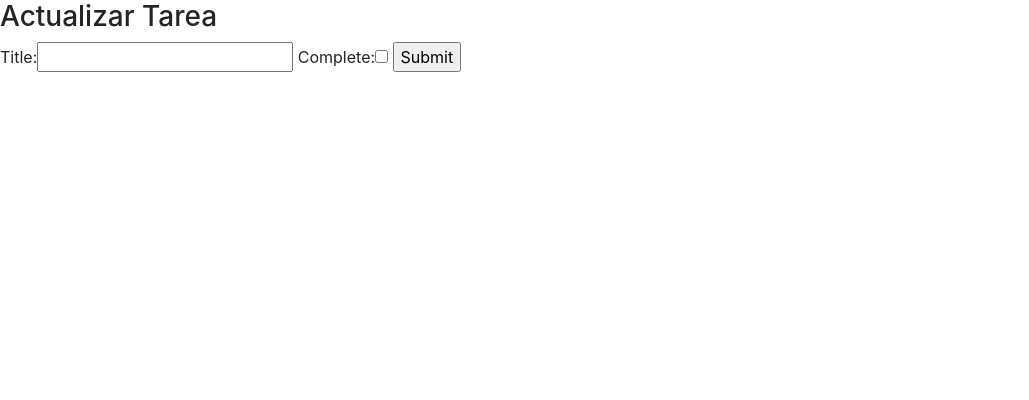
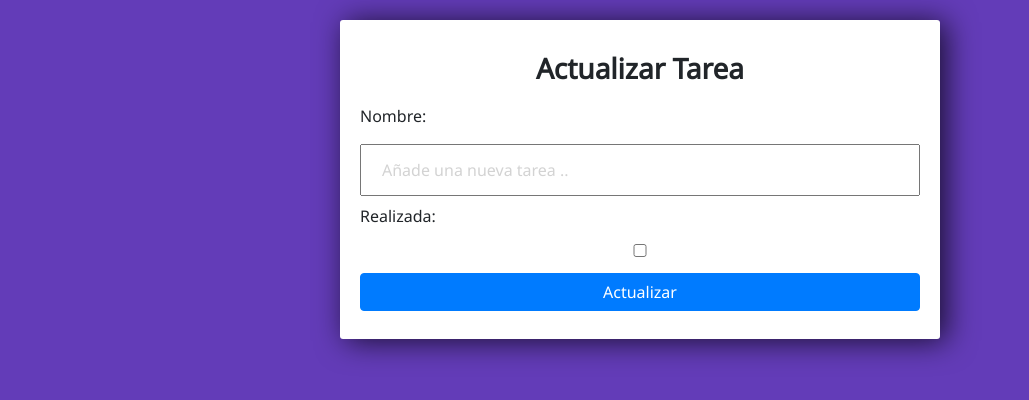
Before and after one commit to la2mpk/To-Do-App-Django, a Django app: template templates/tasks/update.html in a window 1280 px wide. Shown: the top 400 px of the page, without its empty margins (0-1029 px from the left). Run offline with Django 3.2, Linux system fonts and the light colour scheme; the template is opened without the code that fills it: values that come from a table or form of the project are taken from there, others are empty; some libraries are stand-ins or nearby versions.

Commit message:
ToDo App Django: Parte 2

```diff
--- a/tasks/forms.py
+++ b/tasks/forms.py
@@ -1,8 +1,10 @@
-from django.forms import ModelForm
+from django import forms
 from .models import Task
 
 
-class TaskForm(ModelForm):
+class TaskForm(forms.ModelForm):
+
+    nombre = forms.CharField(widget=forms.TextInput(attrs={'placeholder': 'Añade una nueva tarea ..'}))
 
     class Meta:
 
--- a/tasks/models.py
+++ b/tasks/models.py
@@ -2,9 +2,9 @@ from django.db import models
 
 
 class Task(models.Model):
-    title = models.CharField(max_length=200)
-    complete = models.BooleanField(default=False)
-    created = models.DateTimeField(auto_now_add=True)
+    nombre = models.CharField(max_length=200)
+    realizada = models.BooleanField(default=False)
+    creada = models.DateTimeField(auto_now_add=True)
 
     def __str__(self):
-        return self.title
+        return self.nombre
--- /dev/null
+++ b/tasks/static/polls/style.css
@@ -0,0 +1,42 @@
+body {
+    font-family: 'Noto Sans', sans-serif;
+    background-color: #633CB8;
+}
+
+h3 {
+    line-height: 2;
+}
+
+input {
+    width: 100%;
+    padding: 12px 20px;
+    margin: 8px 0;
+    box-sizing: border-box;
+}
+
+input::placeholder {
+    color: #d3d3d3;
+}
+
+.submit {
+    background-color: #6BA3E8;
+}
+
+.center-column {
+    width: 600px;
+    margin: 20px auto;
+    padding: 20px;
+    background-color: #fff;
+    border-radius: 3px;
+    box-shadow: 6px 2px 30px 0px rgba(0, 0, 0, 0.75);
+}
+
+.item-row {
+    background-color: #905abd;
+    margin: 10px;
+    padding: 20px;
+    border-radius: 3px;
+    color: #fff;
+    font-size: 16px;
+    box-shadow: 0px -1px 10px -4px rgba(0, 0, 0, 0.75);
+}
--- a/templates/tasks/base.html
+++ b/templates/tasks/base.html
@@ -4,12 +4,23 @@
         <meta charset="utf-8">
         <meta http-equiv="X-UA-Compatible" content="IE=Edge">
         <meta name="viewport" content="width=device-width, initial-scale=1.0, shrink-to-fit=no">
+
         <!-- Bootstrap CSS -->
         <link rel="stylesheet" href="https://stackpath.bootstrapcdn.com/bootstrap/4.5.0/css/bootstrap.min.css" integrity="sha384-9aIt2nRpC12Uk9gS9baDl411NQApFmC26EwAOH8WgZl5MYYxFfc+NcPb1dKGj7Sk" crossorigin="anonymous">
+
+        <!-- Google Font: Noto Sans JP -->
+        <link href="https://fonts.googleapis.com/css2?family=Noto+Sans&display=swap" rel="stylesheet">
+
+        {% load static %}
+        <!-- Personal CSS -->
+        <link href="{% static 'polls/style.css' %}" rel="stylesheet">
+
         <title>Todo App made with Django</title>
     </head>
     <body>
-        {% block content %}
-        {% endblock %}
+        <div class="center-column">
+            {% block content %}
+            {% endblock %}
+        </div>
     </body>
 </html>
--- a/templates/tasks/update.html
+++ b/templates/tasks/update.html
@@ -1,9 +1,9 @@
 {% extends 'tasks/base.html' %}
 {% block content %}
-    <h3>Actualizar Tarea</h3>
+    <h3 class="text-center font-weight-bold">Actualizar Tarea</h3>
     <form method="POST">
         {% csrf_token %}
         {{ form }}
-        <input type="submit" name="update task">
+        <input class="btn btn-primary" type="submit" name="update task" value="Actualizar">
     </form>
 {% endblock %}
```
Also changed, not shown: templates/tasks/delete.html (+4 -3 lines), templates/tasks/index.html (+10 -8 lines), tasks/migrations/0002_auto_20200731_1011.py (added).
